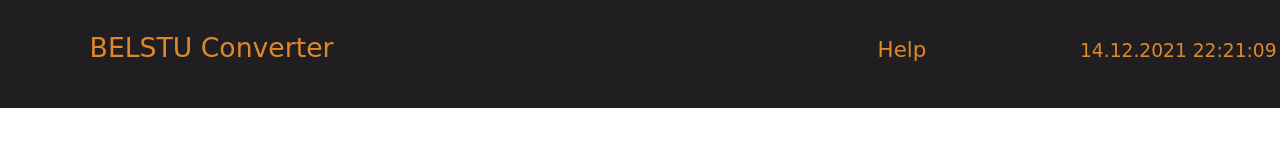
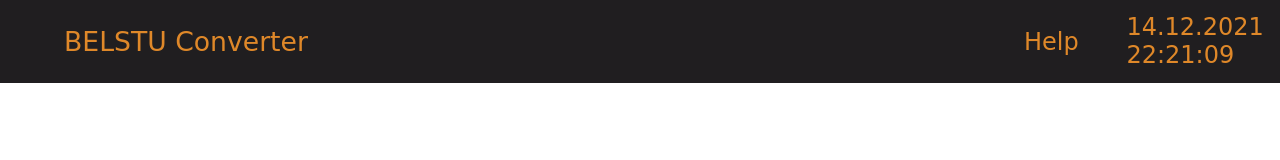
Before and after one commit to dimaqqw/Currency-Converter, a plain HTML site: page index.html in a window 1280 px wide. Drawn offline with Linux system fonts and the light colour scheme; a web font is replaced by a local one.

Commit message:
Fixed header

```diff
--- a/index.html
+++ b/index.html
@@ -10,19 +10,16 @@
     <link href="main.css" rel="stylesheet" />
 </head>
 <body>
-
     <header>
-	<div class="main_line">
-
-		<div class="logo">
+    	<div class="header_main">
+	    	<div class="header_section1">
 	    		BELSTU Converter
 	    	</div>
-
+	    	<div class="header_section2">
 	    		<div class="help">
 	    			<a class="help_a" href="#">Help</a>
 	    		</div>
-
-		<div id="current_date_time_block2"></div>
+	    		<div id="time" ></div>
 
 				<script type="text/javascript">
 				    /* функция добавления ведущих нулей */
@@ -49,15 +46,15 @@
 				        return day+"."+month+"."+year+" "+hours+":"+minutes+":"+seconds;
 				    }
 				    /* выводим текущую дату и время на сайт в блок с id "current_date_time_block" */
-		    document.getElementById('current_date_time_block2').innerHTML = date_time();
+				    document.getElementById('time').innerHTML = date_time();
 				     /* каждую секунду получаем текущую дату и время */
 				    /* и вставляем значение в блок с id "current_date_time_block2" */
 				    setInterval(function () {
-		    document.getElementById('current_date_time_block2').innerHTML = date_time();
+				    document.getElementById('time').innerHTML = date_time();
 				    }, 1000);
 				</script>
 	    	</div>
+	    </div>
     </header>
-
 </body>
 </html>
--- a/main.css
+++ b/main.css
@@ -1,46 +1,49 @@
-body{
+*{
 	margin: 0;
 }
+a{
+	text-decoration: none;
+}
 header{
-	width: 100%;
-	height: 108px;
+
 	background-color: #201e20;
-	margin: 0;
 }
-.logo{
-	display: inline-block;
-	margin-left: 7%;
+.header_main{
+	display: flex;
+	justify-content: space-between;
+	padding-top: 1.05%;
+	padding-bottom: 1.05%;
+}
+.header_section1{
 	font-family: 'Bakbak One', cursive;
 	font-size: 20pt;
-	height: 108px;
 	color: #df8829;
-	padding-top: 32px;
-	width: 400px;
+	margin-left: 5%;
+	margin-top: 1%;
 }
-.main_line{
-	height: 108px;
-}
-#current_date_time_block2{
-	display: inline-block;
-	width: 200px;
-	height: 108px;
-	float: right;
+.header_section2{
 	font-family: 'Bakbak One', cursive;
+	font-size: 18pt;
+	display: flex;
+	justify-content: space-between;
 	color: #df8829;
-	font-size: 14pt;
-	padding-top: 40px;
+	width: 10%;
+	margin-right: 10%;
 }
 .help{
-	display: inline-block;
-	margin-left: 30%;
+	margin-right: 50px;
+	vertical-align: middle;
+}
+#time{
+	width: 20%;
+	margin-left: 40%;
 }
 .help_a{
-	text-decoration: none;
-	color: #df8829;
-	font-family: 'Bakbak One', cursive;
-	font-size: 16pt;
+	position: absolute;
+    margin-top: 1.1%;
+    color: #df8829;
 }
 .help_a:hover{
-	transition: font-size 0,5s;
-	font-size: 19pt;
+	transform: scale(1.5);
+	transition: 0.1s;
 }
```
Lines whose indentation alone changed are shown as unchanged.
